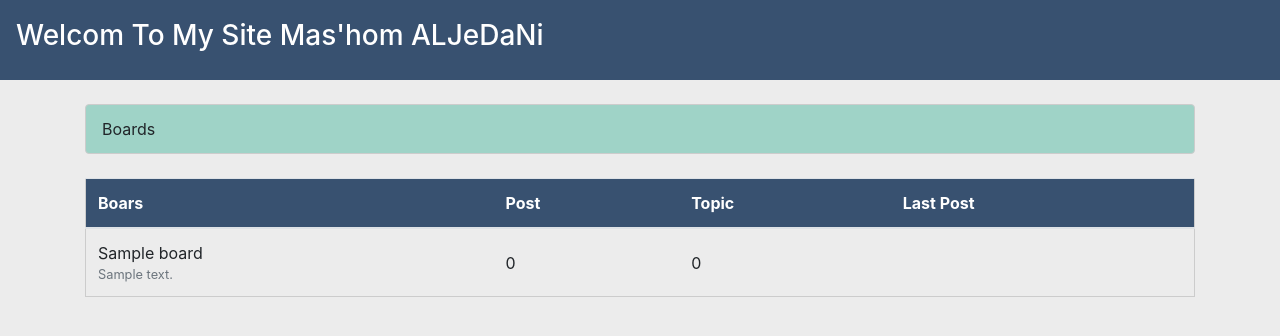
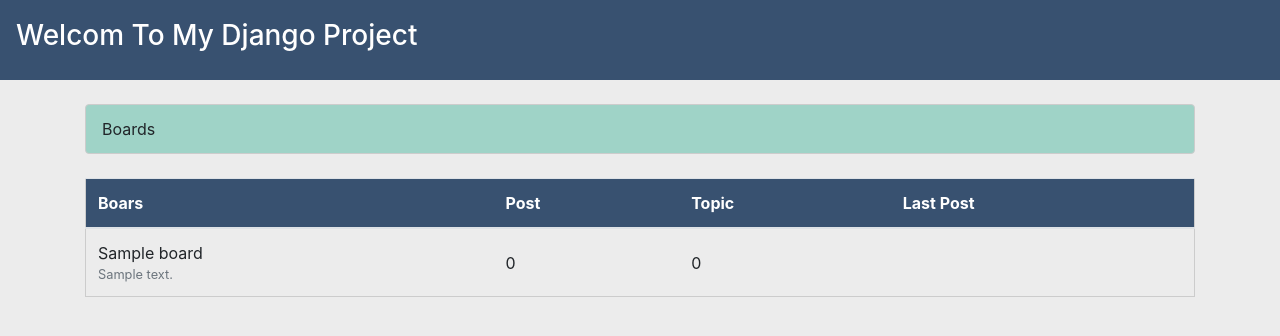
Before and after one commit to abusamrahtechcampus/Django_techcampus, a Django app: page / in a window 1280 px wide. Shown: the top 336 px of the page. Run offline with Django 3.2, Linux system fonts and the light colour scheme; tables that the repository leaves empty hold one stand-in row (values such as "Sample post"); some libraries are stand-ins or nearby versions.

Commit message:
Update home.html

```diff
--- a/firstproject/boards/templates/home.html
+++ b/firstproject/boards/templates/home.html
@@ -10,7 +10,7 @@
 <body style= "background-color: #ececec">
 	<nav class="navbar navbar-light" style="background-color: #385170; height: 80px;">
   <!-- Navbar content -->
-  <h3 style="color: #fff;text-align:center;">Welcom To My Site   Mas'hom ALJeDaNi </h3>
+  <h3 style="color: #fff;text-align:center;">Welcom To My Django Project </h3>
 	</nav>
 	<div class="container">
 		<ol class="breadcrumb my-4"style="background-color: #9fd3c7;border:solid 1PX #CCC">
```
